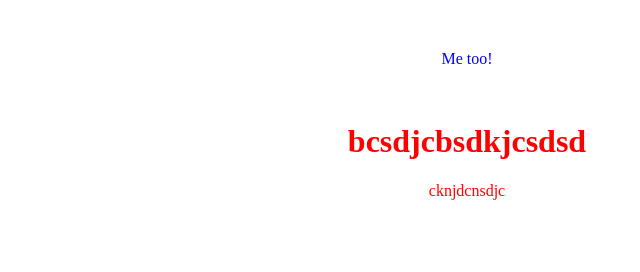
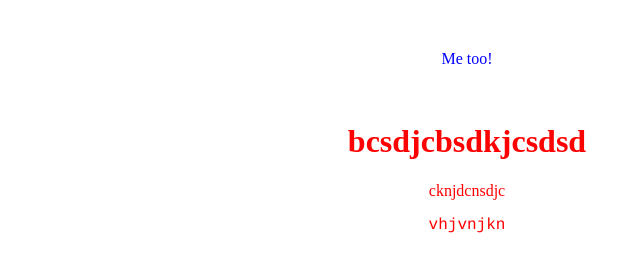
Before and after one commit to ritiksahoo133/LS_intern, a plain HTML site: page JS/6_25/1.html in a window 1280 px wide. Shown: the full height of the page, 173-813 px from the left. Drawn offline with Linux system fonts and the light colour scheme.

Commit message:
class selector

```diff
--- a/JS/6_25/1.html
+++ b/JS/6_25/1.html
@@ -15,6 +15,10 @@
                   color: red;
                   text-align: center;
             }
+
+            p.fontsize {
+                  font-family:Courier;
+            }
       </style>
 </head>
 
@@ -24,6 +28,7 @@
       <p>And me!</p>
       <h1 class="center">bcsdjcbsdkjcsdsd</h1>
       <p class="center">cknjdcnsdjc</p>
+      <p class="center fontsize">vhjvnjkn</p>
 </body>
 
 </html>
```
